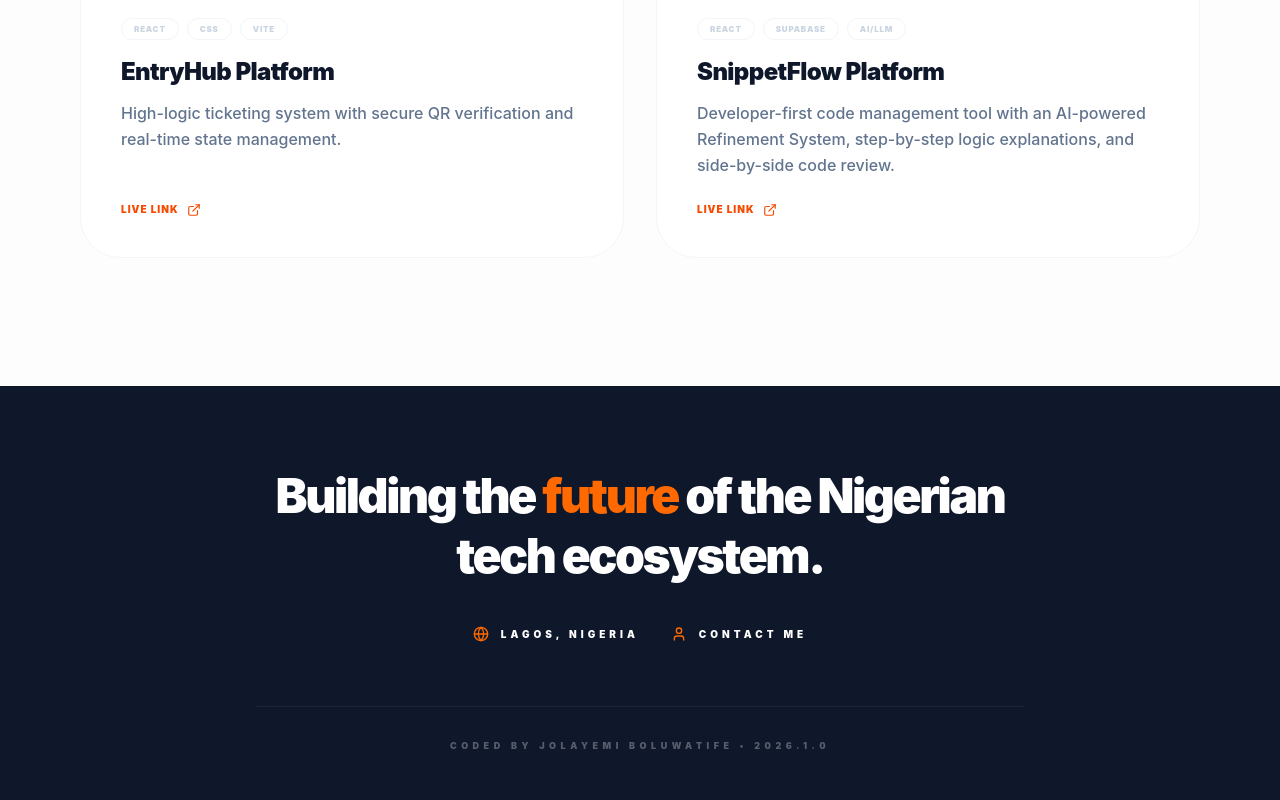
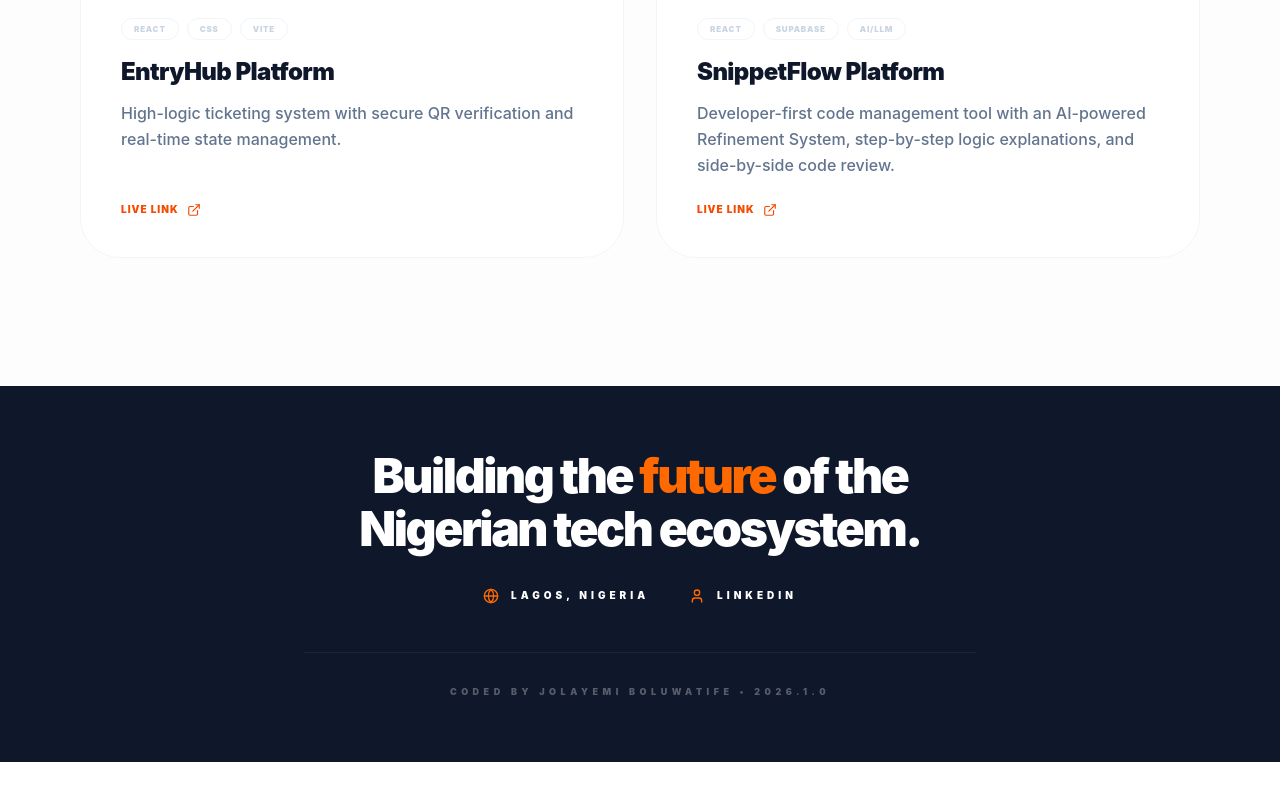
Before and after one commit to bolujolayemi-a11y/boluwatife-portfolio, a React app: page / in a window 1280 px wide. Shown: the part 1666-2466 px from the top of the page. After the commit the page ends 2428 px from the top, so only its background shows below. Built offline with nearby package versions, Linux system fonts and the light colour scheme; the HTML template or start-up script is replaced by a standard one.

Commit message:
feat: update

```diff
--- a/src/App.jsx
+++ b/src/App.jsx
@@ -51,7 +51,7 @@ const Portfolio = () => {
           </span>
         </motion.div>
 
-        <h1 className="text-5xl md:text-7xl lg:text-8xl font-black tracking-tighter leading-[1.1] md:leading-[0.9] mb-10">
+        <h1 className="text-5xl md:text-7xl lg:text-8xl font-black tracking-tighter leading-[1.1] md:leading-[0.9] mb-10 text-slate-900">
           Building <span className="text-orange-500 italic">Interfaces</span>.<br />
           Analyzing <span className="text-slate-300">Data</span>.
         </h1>
@@ -167,20 +167,24 @@ const Portfolio = () => {
         </AnimatePresence>
       </section>
 
-      {/* --- FOOTER --- */}
-      <footer className="bg-slate-900 text-white py-20 px-6 md:px-20 text-center">
-        <div className="max-w-3xl mx-auto">
-          <h2 className="text-3xl md:text-5xl font-black tracking-tighter mb-10 leading-tight">
+      {/* --- FOOTER (TIGHTENED VERSION) --- */}
+      <footer className="bg-slate-900 text-white py-16 px-6 md:px-20">
+        <div className="max-w-2xl mx-auto text-center">
+          <h2 className="text-3xl md:text-5xl font-black tracking-tighter mb-8 leading-[1.1]">
             Building the <span className="text-orange-500">future</span> of the Nigerian tech ecosystem.
           </h2>
-          <div className="flex flex-col md:flex-row items-center justify-center gap-8 mb-16">
-             <a href="mailto:boluwatifejolayemi@gmail.com" className="text-[10px] font-black uppercase tracking-[0.4em] flex items-center gap-3 hover:text-orange-500 transition-colors">
-               <Globe size={16} className="text-orange-500" /> Lagos, Nigeria
-             </a>
-             <a href="https://linkedin.com/in/boluwatife-jolayemi-195593218" target="_blank" rel="noreferrer" className="text-[10px] font-black uppercase tracking-[0.4em] flex items-center gap-3 hover:text-orange-500 transition-colors">
-               <User size={16} className="text-orange-500" /> Contact Me
-             </a>
+
+          <div className="flex flex-col items-center gap-6 mb-12">
+             <div className="flex flex-wrap justify-center gap-x-10 gap-y-4">
+               <a href="mailto:boluwatifejolayemi@gmail.com" className="text-[10px] font-black uppercase tracking-[0.4em] flex items-center gap-3 hover:text-orange-500 transition-colors">
+                 <Globe size={16} className="text-orange-500" /> Lagos, Nigeria
+               </a>
+               <a href="https://linkedin.com/in/boluwatife-jolayemi-195593218" target="_blank" rel="noreferrer" className="text-[10px] font-black uppercase tracking-[0.4em] flex items-center gap-3 hover:text-orange-500 transition-colors">
+                 <User size={16} className="text-orange-500" /> LinkedIn
+               </a>
+             </div>
           </div>
+
           <div className="pt-8 border-t border-white/5 text-[9px] font-black uppercase tracking-[0.5em] text-white/30">
             Coded by Jolayemi Boluwatife • 2026.1.0
           </div>
@@ -195,7 +199,7 @@ const Portfolio = () => {
 const StatItem = ({ label, value }) => (
   <div>
     <p className="text-[9px] font-black uppercase tracking-widest text-slate-400 mb-1">{label}</p>
-    <p className="font-bold text-slate-900 text-sm">{value}</p>
+    <p className="font-bold text-slate-900 text-sm whitespace-nowrap">{value}</p>
   </div>
 );
 
```
